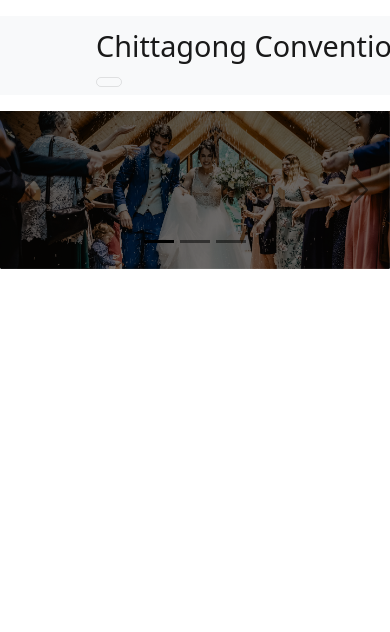
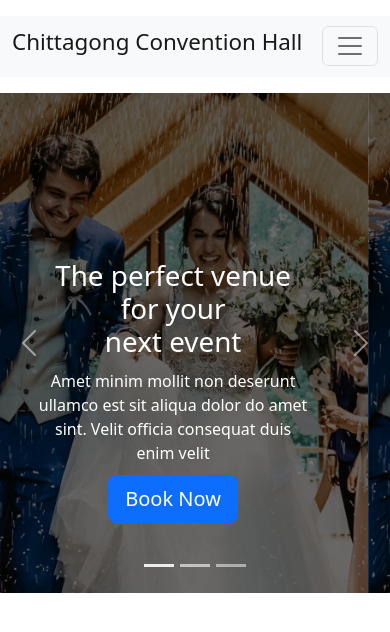
Before and after one commit to bd-dev-ismail/chittagong-convention-hall, a plain HTML site: page index.html in a window 390 px wide. Drawn offline with nearby package versions, Linux system fonts and the light colour scheme.

Commit message:
Done with banner section & navbar

```diff
--- a/css/styles.css
+++ b/css/styles.css
@@ -6,22 +6,35 @@
      overflow-x: hidden;
  }
 /* Slider  */
+.navbar{
+    margin: 0 50px;
+}
 .navbar-brand h2 {
     font-size: 1.8rem;
 }
-.carousel-caption{
-    margin-bottom: 180px;
-    padding: 0 100px;
+
+.carousel-caption .btn-lg{
+    margin-bottom: 30px;
 }
-.carousel-caption h5{
-    font-size: 3rem;
-    font-weight: 700;
+.carousel-caption h5,
+.carousel-caption p{
+    margin: 30px 0;
 }
-.carousel-caption p{
-    font-size: 1.2rem;
-    padding-top: 10px;
-    text-align: center;
+
+@media only screen and (max-width: 768px) and (min-width: 350px){
+    .carousel-item img{
+        height: 500px;
+        object-fit: cover;
+    }
+        .carousel-caption h5,
+        .carousel-caption p {
+            margin: 10px 0;
+        }
+    .navbar-brand h2 {
+            font-size: 1.4rem;
+    }
+    .navbar {
+     margin: 0 0px;
+    }
+
 }
-.carousel-dark .carousel-control-prev-icon{
-    color: #fff;
-}
--- a/index.html
+++ b/index.html
@@ -22,15 +22,15 @@
 <body>
     <header>
         <nav class="navbar navbar-expand-lg bg-light my-3">
-            <div class="container-fluid mx-5 px-5">
+            <div class="container-fluid ">
                 <a class="navbar-brand" href="#"><h2>Chittagong Convention Hall</h2></a>
                 <button class="navbar-toggler" type="button" data-bs-toggle="collapse" data-bs-target="#navbarSupportedContent"
                     aria-controls="navbarSupportedContent" aria-expanded="false" aria-label="Toggle navigation">
-                    <span class="">
+                    <span class="navbar-toggler-icon">
 
                     </span>
                 </button>
-                <div class="collapse navbar-collapse justify-content-between" id="navbarSupportedContent">
+                <div class="collapse navbar-collapse justify-content-evenly" id="navbarSupportedContent">
                     <ul class="navbar-nav ms-auto mb-2 mb-lg-0">
                         <li class="nav-item">
                             <a class="nav-link active" aria-current="page" href="#">Home</a>
@@ -51,47 +51,49 @@
     </header>
 <section>
     <main>
-            <div id="carouselExampleDark" class="carousel carousel-dark slide" data-bs-ride="carousel">
+    <div id="carouselExampleCaptions" class="carousel slide" data-bs-ride="carousel">
         <div class="carousel-indicators">
-                    <button type="button" data-bs-target="#carouselExampleDark" data-bs-slide-to="0" class="active"
+            <button type="button" data-bs-target="#carouselExampleCaptions" data-bs-slide-to="0" class="active"
                 aria-current="true" aria-label="Slide 1"></button>
-                    <button type="button" data-bs-target="#carouselExampleDark" data-bs-slide-to="1" aria-label="Slide 2"></button>
-                    <button type="button" data-bs-target="#carouselExampleDark" data-bs-slide-to="2" aria-label="Slide 3"></button>
+            <button type="button" data-bs-target="#carouselExampleCaptions" data-bs-slide-to="1"
+                aria-label="Slide 2"></button>
+            <button type="button" data-bs-target="#carouselExampleCaptions" data-bs-slide-to="2"
+                aria-label="Slide 3"></button>
         </div>
         <div class="carousel-inner">
-                    <div class="carousel-item active" data-bs-interval="10000">
+            <div class="carousel-item active">
                 <img src="images/banner.png" class="d-block w-100" alt="...">
-                        <div class="carousel-caption text-light d-none d-md-block">
-                            <h5>The perfect venue for your <br>
+                <div class="carousel-caption d-block d-sm-block d-md-block">
+                    <h5 class="h1">The perfect venue for your <br>
                     next event</h5>
-                            <p class="mb-5">Amet minim mollit non deserunt ullamco est sit aliqua dolor do amet sint. Velit officia consequat duis enim velit.</p>
-                            <button class="btn btn-primary">Book Now</button>
-                        </div>
-                    </div>
-                    <div class="carousel-item" data-bs-interval="2000">
-                        <img src="images/banner.png" class="d-block w-100" alt="...">
-                        <div class="carousel-caption text-light d-none d-md-block">
-                            <h5>The perfect venue for your <br>
-                            next event</h5>
-                            <p class="mb-5">Amet minim mollit non deserunt ullamco est sit aliqua dolor do amet sint. Velit officia consequat duis enim velit.</p>
-                            <button class="btn btn-primary">Book Now</button>
+                    <p>Amet minim mollit non deserunt ullamco est sit aliqua dolor do amet sint. Velit officia consequat duis enim velit</p>
+                    <a href="#" class="btn btn-lg btn-primary">Book Now</a>
                 </div>
             </div>
             <div class="carousel-item">
                 <img src="images/banner.png" class="d-block w-100" alt="...">
-                        <div class="carousel-caption text-light d-none d-md-block">
-                            <h5>The perfect venue for your <br>
+                <div class="carousel-caption d-block d-sm-block d-md-block">
+                    <h5 class="h1">The perfect venue for your <br>
                     next event</h5>
-                            <p class="mb-5"> Amet minim mollit non deserunt ullamco est sit aliqua dolor do amet sint. Velit officia consequat duis enim velit.</p>
-                            <button class="btn btn-primary">Book Now</button>
+                    <p>Amet minim mollit non deserunt ullamco est sit aliqua dolor do amet sint. Velit officia consequat duis enim velit</p>
+                    <a href="#" class="btn btn-lg btn-primary">Book Now</a>
+                </div>
+            </div>
+            <div class="carousel-item">
+                <img src="images/banner.png" class="d-block w-100" alt="...">
+                <div class="carousel-caption d-block d-sm-block d-md-block">
+                    <h5 class="h1">The perfect venue for your <br>
+                    next event</h5>
+                    <p>Amet minim mollit non deserunt ullamco est sit aliqua dolor do amet sint. Velit officia consequat duis enim velit</p>
+                    <a href="#" class="btn btn-lg btn-primary">Book Now</a>
                 </div>
             </div>
         </div>
-                <button class="carousel-control-prev" type="button" data-bs-target="#carouselExampleDark" data-bs-slide="prev">
+        <button class="carousel-control-prev" type="button" data-bs-target="#carouselExampleCaptions" data-bs-slide="prev">
             <span class="carousel-control-prev-icon" aria-hidden="true"></span>
-                    <span class="visually-hidden ">Previous</span>
+            <span class="visually-hidden">Previous</span>
         </button>
-                <button class="carousel-control-next" type="button" data-bs-target="#carouselExampleDark" data-bs-slide="next">
+        <button class="carousel-control-next" type="button" data-bs-target="#carouselExampleCaptions" data-bs-slide="next">
             <span class="carousel-control-next-icon" aria-hidden="true"></span>
             <span class="visually-hidden">Next</span>
         </button>
```
Lines whose indentation alone changed are shown as unchanged.
